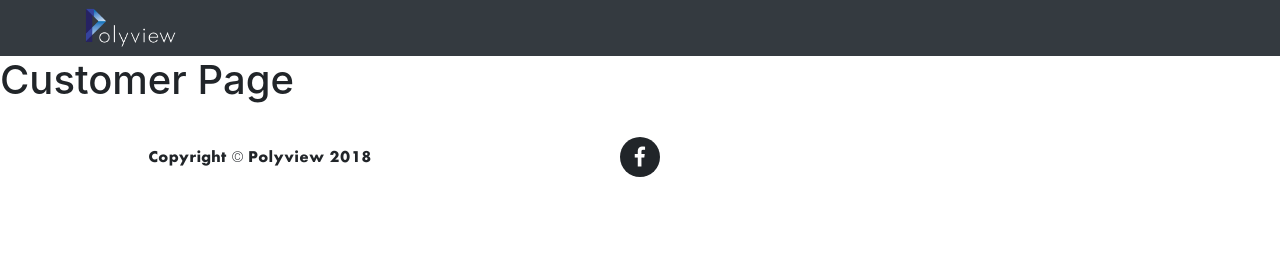
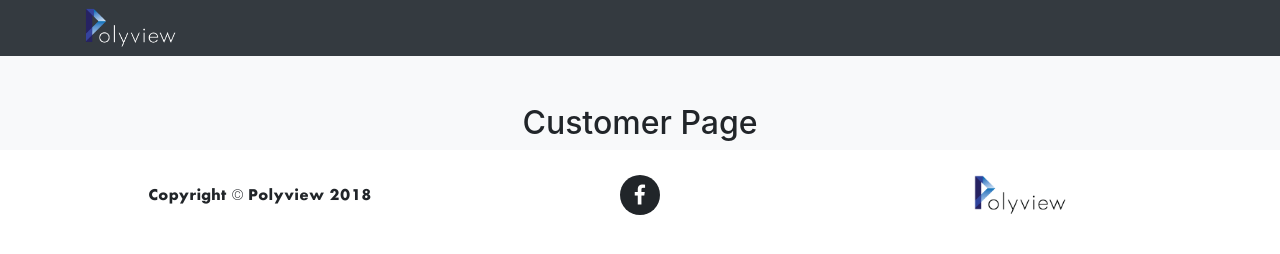
Before and after one commit to nirch/polyview-ar-cloud, a plain HTML site: page index.html in a window 1280 px wide. Drawn offline with nearby package versions, Linux system fonts and the light colour scheme; some packages are replaced by stand-ins of ours.

Commit message:
customer logo in footer

```diff
--- a/app/customer/customer.html
+++ b/app/customer/customer.html
@@ -1 +1,17 @@
-<h1>{{page}}</h1>
+<section class="bg-light">
+    <div class="container">
+        <div class="row pt-5">
+            <div class="col-lg-12 text-center">
+                <h2 class="section-heading">{{page}}</h2>
+            </div>
+        </div>
+        <!-- <div class="row">
+            <div class="col-md-4 my-3" ng-repeat="(modelKey, model) in models">
+                <div class="card demo-item text-center" ng-click="openModel(modelKey)">
+                    <img class="card-img-top" ng-src="{{model.thumbnail}}" alt="Card image cap">
+                        <h5 class="card-title">{{model.name}}</h5>
+                </div>
+            </div>
+        </div> -->
+    </div>
+</section>
--- a/index.html
+++ b/index.html
@@ -21,7 +21,8 @@
         crossorigin="anonymous"></script>
 
     <!-- Font Awesome -->
-    <link rel="stylesheet" href="https://use.fontawesome.com/releases/v5.6.3/css/all.css" integrity="sha384-UHRtZLI+pbxtHCWp1t77Bi1L4ZtiqrqD80Kn4Z8NTSRyMA2Fd33n5dQ8lWUE00s/" crossorigin="anonymous">
+    <link rel="stylesheet" href="https://use.fontawesome.com/releases/v5.6.3/css/all.css" integrity="sha384-UHRtZLI+pbxtHCWp1t77Bi1L4ZtiqrqD80Kn4Z8NTSRyMA2Fd33n5dQ8lWUE00s/"
+        crossorigin="anonymous">
 
     <link rel="stylesheet" href="style.css">
     <script src="app/app.js"></script>
@@ -63,6 +64,11 @@
                         </li>
                     </ul>
                 </div>
+                <div class="col-md-4">
+                    <a class="customer-logo" href="http://www.polyview3d.com" target="_blank">
+                        <img src="assets/images/polyview-logo-black.png" alt="polyview logo white">
+                    </a>
+                </div>
             </div>
         </div>
 
--- a/style.css
+++ b/style.css
@@ -54,6 +54,10 @@ footer span.copyright {
     font-family: "Futura Bold", 'Helvetica Neue', Helvetica, Arial, sans-serif;
 }
 
+.customer-logo img {
+    height: 40px;
+}
+
 /* 404 */
 #not-found {
     height:calc(100vh - 56px - 115px)
```
Also changed, not shown: assets/images/polyview-logo-black.png (added).
